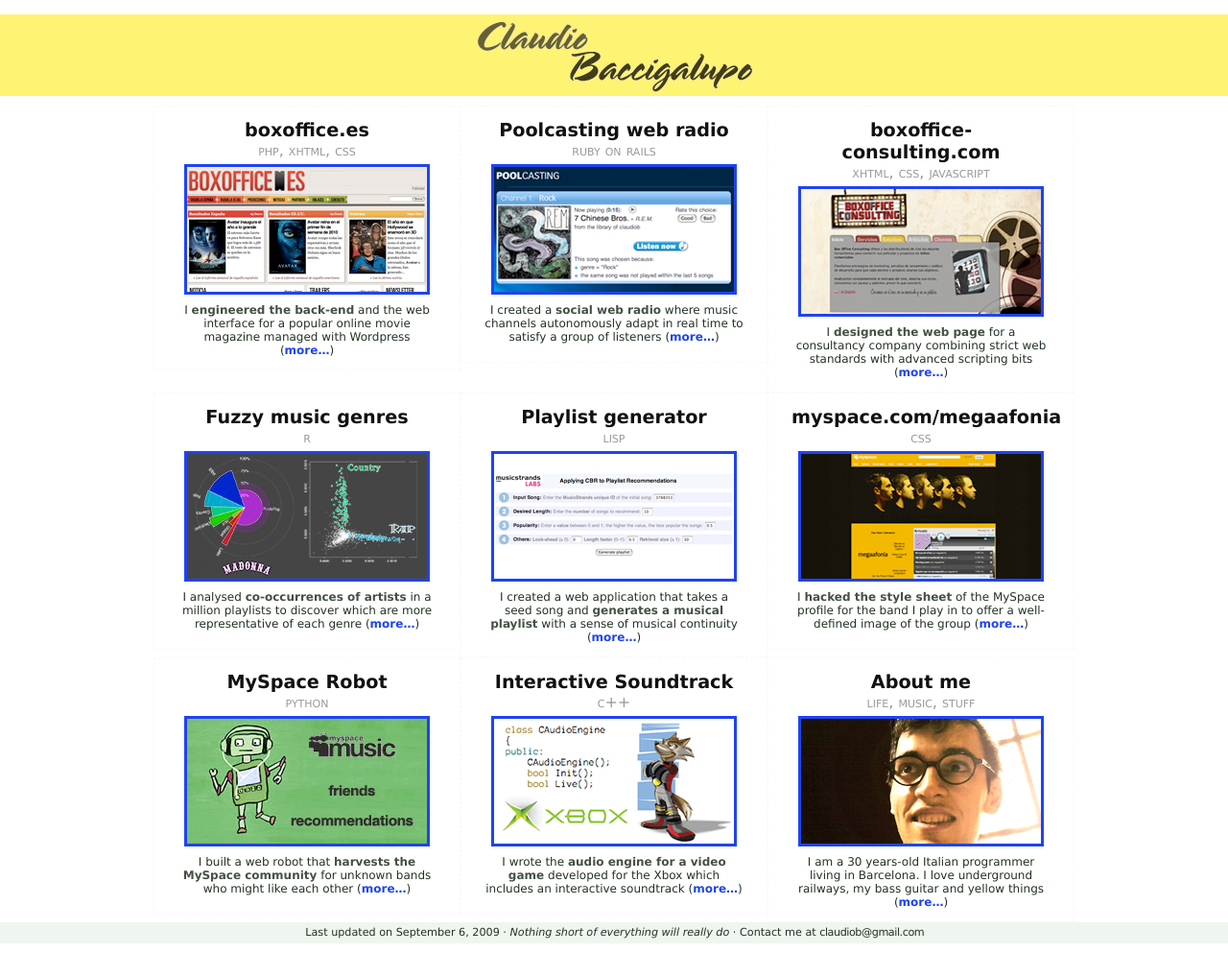
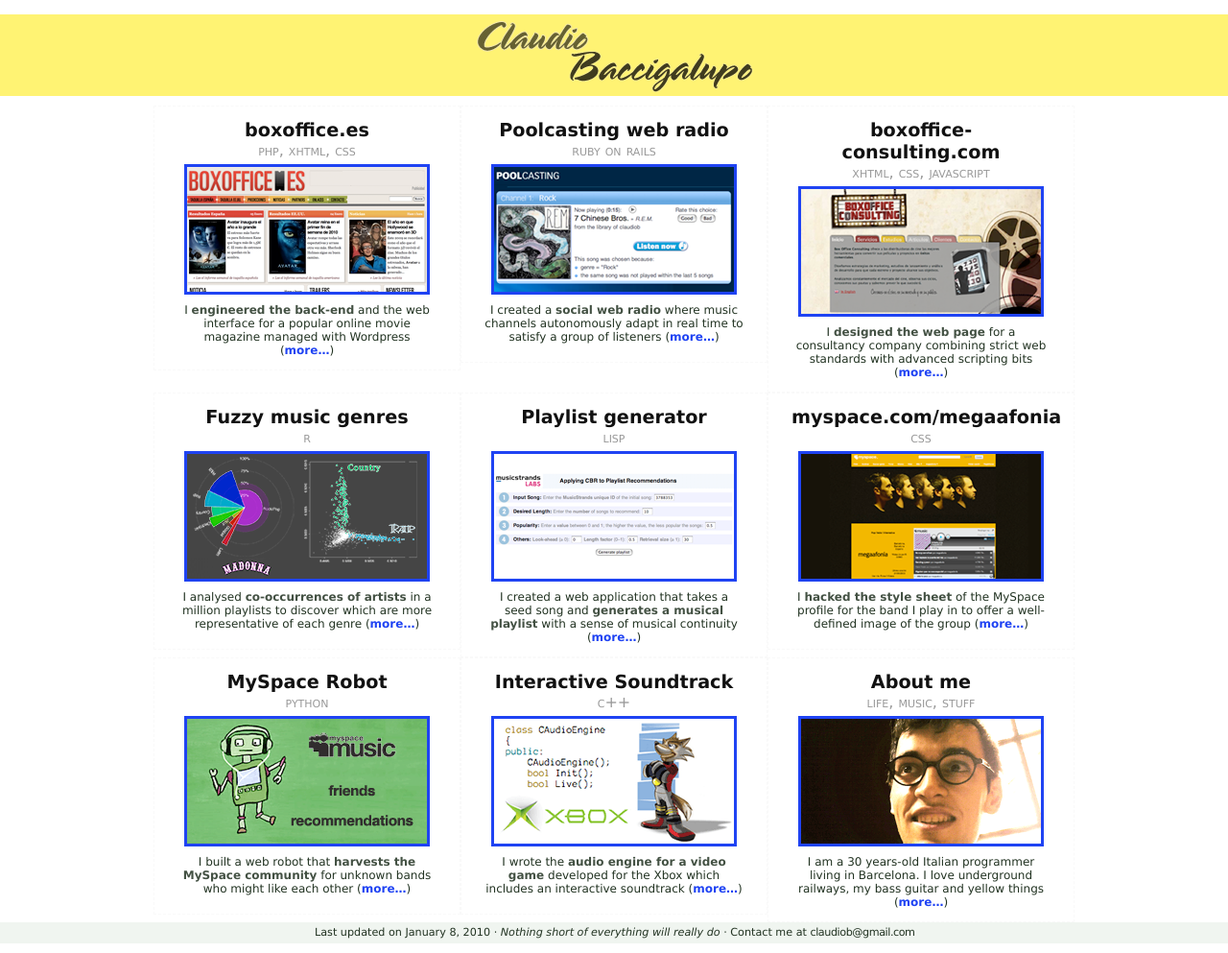
Before and after one commit to claudiob/claudiob.github.com, a Jekyll site: the page built from index.html, in a window 1280 px wide. Shown: the whole page at 96% size. Built offline with Jekyll 4.4.1, drawn with Linux system fonts in a browser that asks for light colours.

Commit message:
Changed last updated on

```diff
--- a/_layouts/default.html
+++ b/_layouts/default.html
@@ -26,7 +26,7 @@
 {{ content }}
 
 <div id="footer_box">
-    Last updated on September 6, 2009 &middot;
+    Last updated on January 8, 2010 &middot;
     <q>Nothing short of everything will really do</q> &middot;
     Contact me at <span class="email"> c l a u d i o b @ g m a i l  . c o m</span>
 </div>
```
